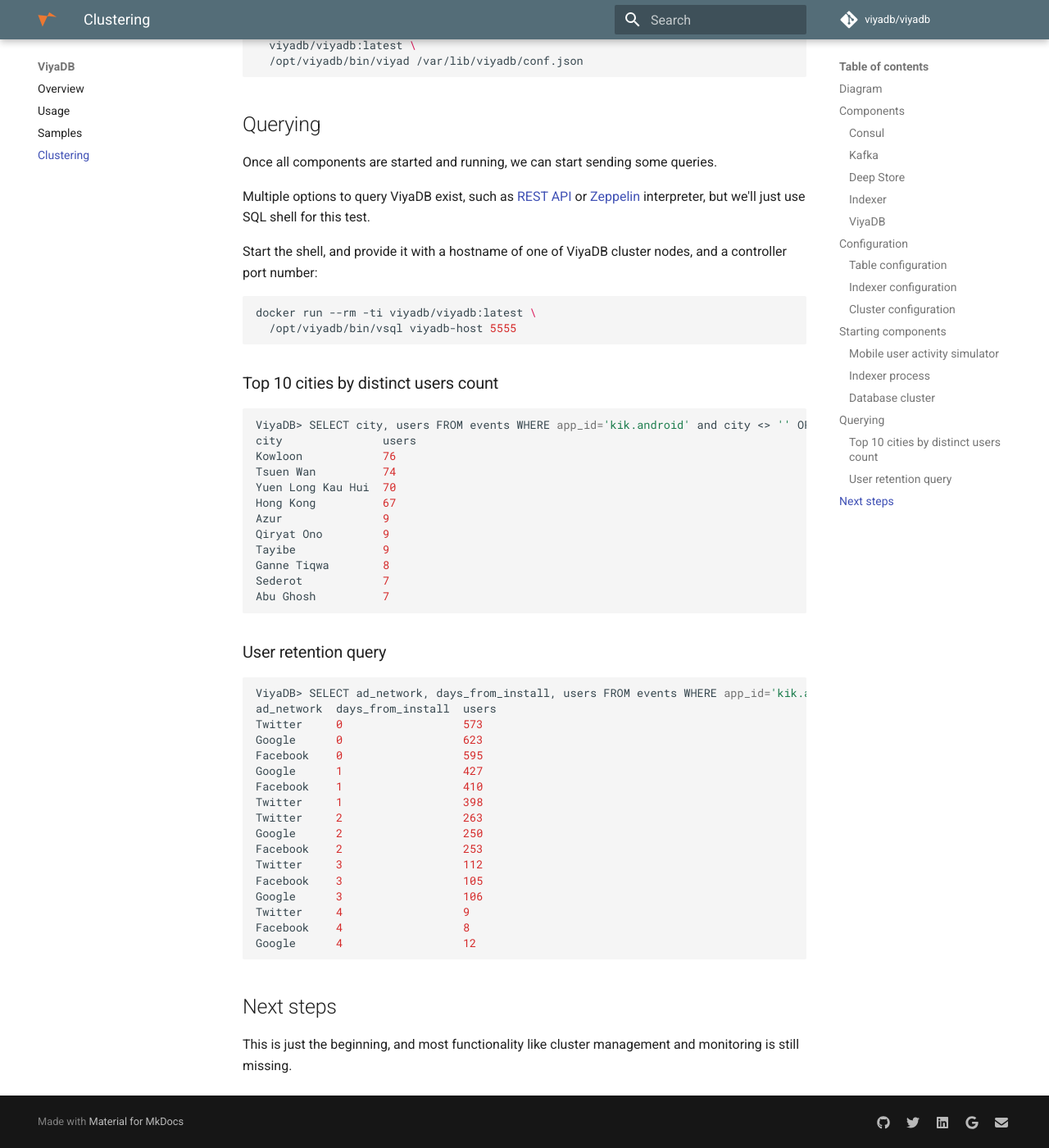
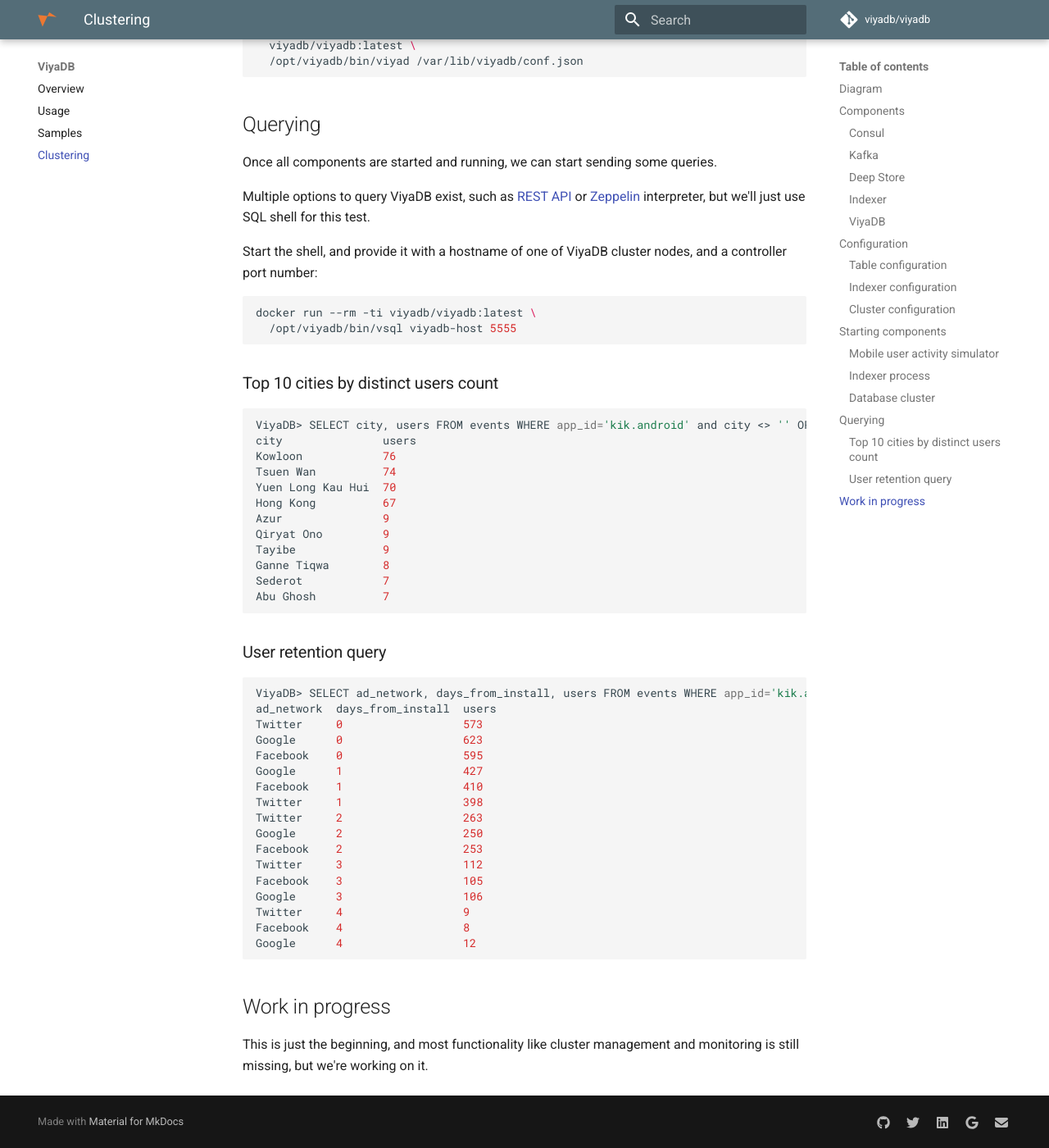
Before and after one commit to viyadb/website, an MkDocs documentation site: the page built from docs/clustering.md, in a window 1280 px wide and 1400 px high, scrolled down 5884 px. Shown: the whole window at 82% size. Built offline with MkDocs 1.6.1 and Material for MkDocs 9.7.7, drawn with Linux system fonts in a browser that asks for light colours; comment, search, counter and statistics services are not loaded; old or Windows-style settings are respelled for this version of MkDocs.

Commit message:
Remove next/prev links

````diff
--- a/docs/clustering.md
+++ b/docs/clustering.md
@@ -310,6 +310,7 @@
 Google      4                  12
 ```
 
-## Next steps
+## Work in progress
 
-This is just the beginning, and most functionality like cluster management and monitoring is still missing.
+This is just the beginning, and most functionality like cluster management and monitoring is still missing,
+but we're working on it.
--- a/docs/css/extra.css
+++ b/docs/css/extra.css
@@ -1,3 +1,7 @@
 .md-footer-copyright {
   display: none;
 }
+
+.md-footer-nav {
+  display: none;
+}
````
Also changed, not shown: docs/index.md (+2 -2 lines).
